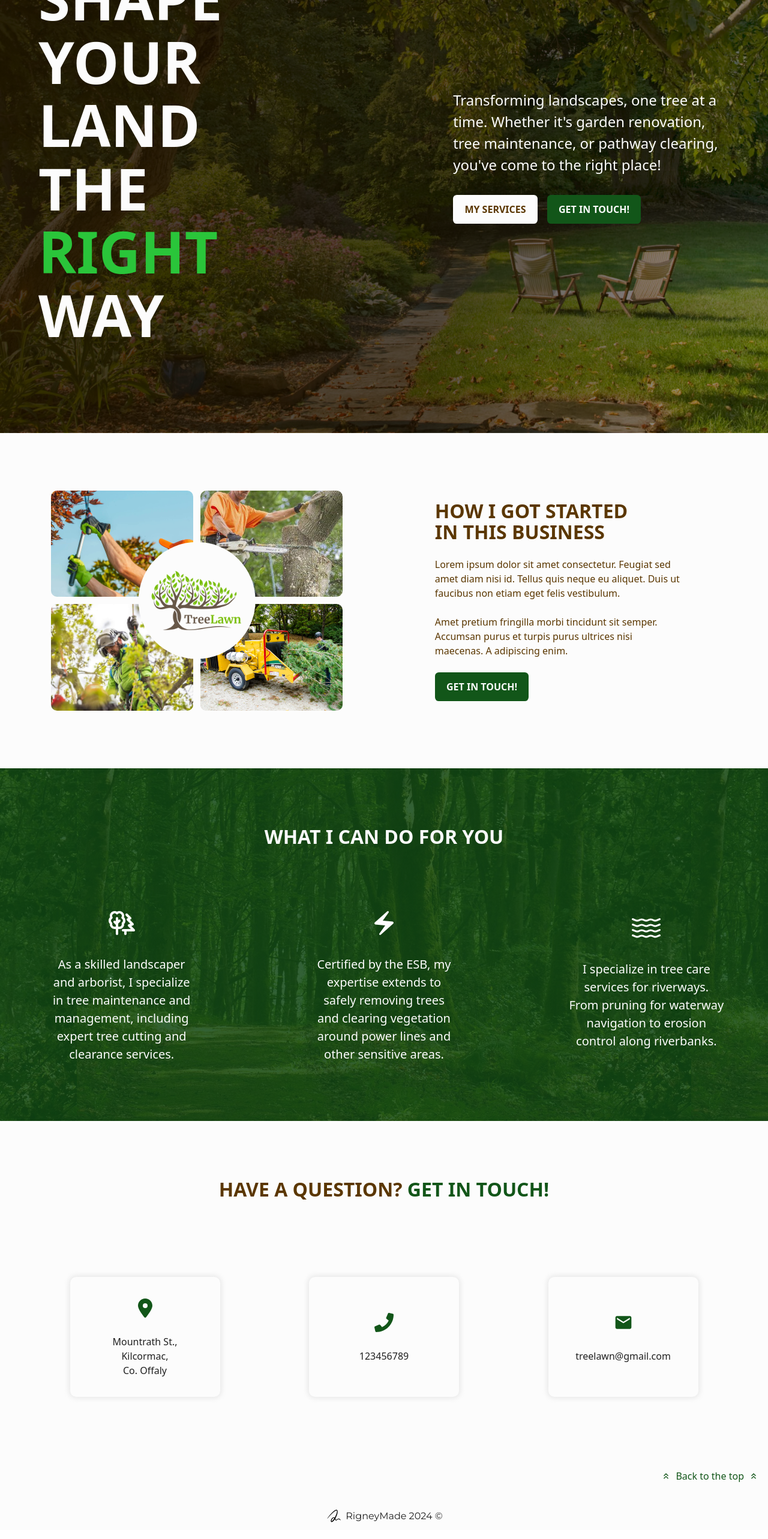
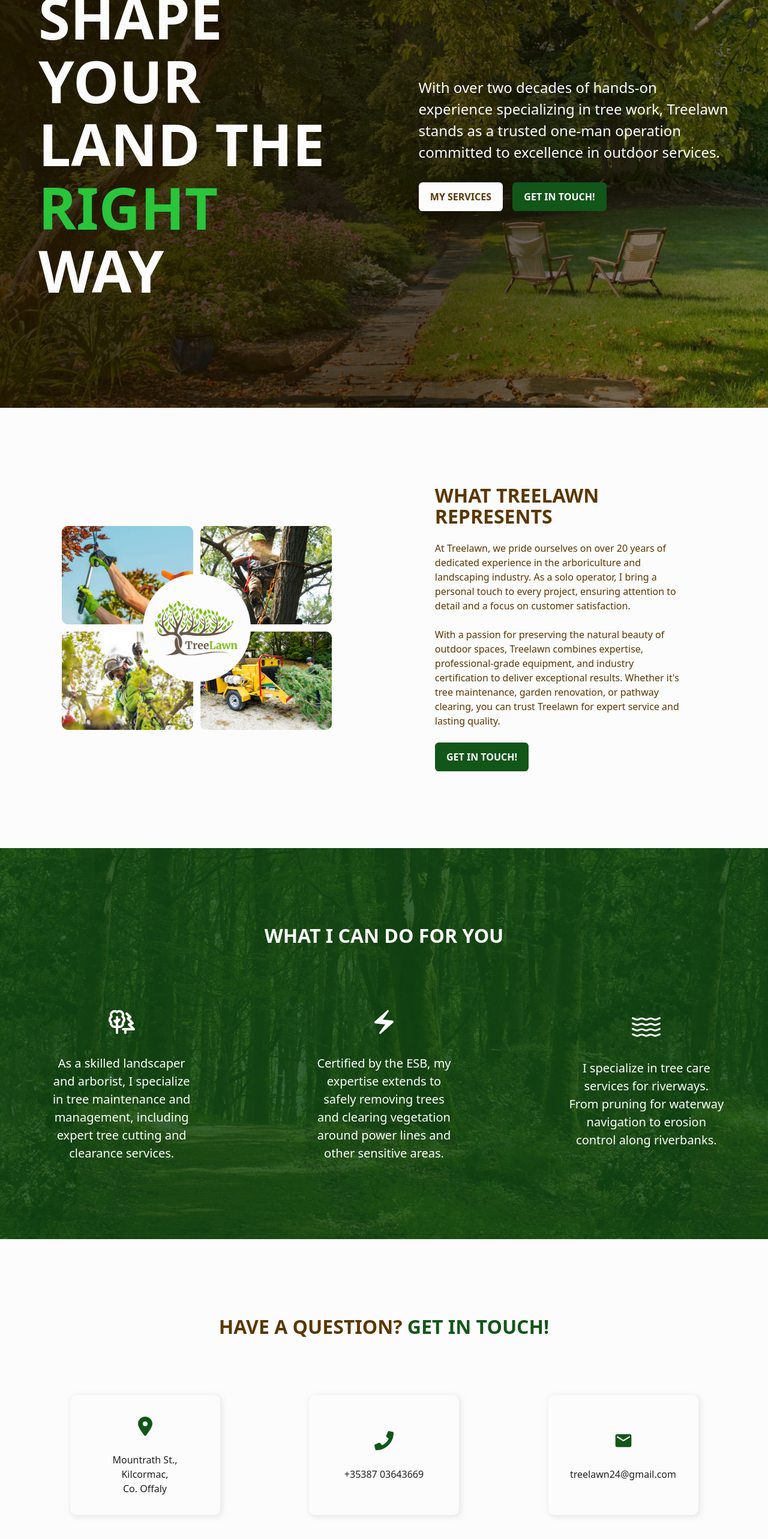
Before and after one commit to KramYengir/treelawn, a React (Vite) app: page / in a window 1280 px wide. Shown: the part 200-2766 px from the top of the page at 60% size. Built offline with nearby package versions, Linux system fonts and the light colour scheme; a web font is replaced by a local one.

Commit message:
compressed images, changed text & various style tweaks

```diff
--- a/src/components/About/About.css
+++ b/src/components/About/About.css
@@ -21,7 +21,7 @@
 
   margin-inline: auto;
 
-  max-width: min(95vw, 80%);
+  max-width: min(80vw, 450px);
 }
 .about__images .logo {
   position: absolute;
--- a/src/components/About/About.jsx
+++ b/src/components/About/About.jsx
@@ -1,6 +1,6 @@
 import "./About.css";
 import img1 from "../../assets/images/guy-clipping.jpg";
-import img2 from "../../assets/images/guy-in-tree.jpg";
+import img2 from "../../assets/images/tree-cutting.jpg";
 import img3 from "../../assets/images/guy-rope.jpeg";
 import img4 from "../../assets/images/woodcutter.jpg";
 import treelawnLogo from "../../assets/images/Treelawn_2.png";
@@ -26,15 +26,19 @@
         </div>
       </div>
       <div className="about__info">
-        <h2>How I got started in this business</h2>
+        <h2>What Treelawn represents</h2>
         <p>
-          Lorem ipsum dolor sit amet consectetur. Feugiat sed amet diam nisi id.
-          Tellus quis neque eu aliquet. Duis ut faucibus non etiam eget felis
-          vestibulum.
+          At Treelawn, we pride ourselves on over 20 years of dedicated
+          experience in the arboriculture and landscaping industry. As a solo
+          operator, I bring a personal touch to every project, ensuring
+          attention to detail and a focus on customer satisfaction.
           <br />
           <br />
-          Amet pretium fringilla morbi tincidunt sit semper. Accumsan purus et
-          turpis purus ultrices nisi maecenas. A adipiscing enim.
+          With a passion for preserving the natural beauty of outdoor spaces,
+          Treelawn combines expertise, professional-grade equipment, and
+          industry certification to deliver exceptional results. Whether
+          it&apos;s tree maintenance, garden renovation, or pathway clearing,
+          you can trust Treelawn for expert service and lasting quality.
         </p>
         <a href="#contact" className="btn btn-primary">
           Get In Touch!
--- a/src/components/Contact/Contact.css
+++ b/src/components/Contact/Contact.css
@@ -60,9 +60,9 @@
 
   justify-content: space-evenly;
   column-gap: 2rem;
-  row-gap: 4rem;
+  row-gap: 2rem;
 
-  padding-block: 6rem 7rem;
+  padding-block: 4rem 8rem;
 
   color: var(--clr-black);
   /* background-color: rgb(235, 235, 235); */
@@ -83,7 +83,7 @@
   padding: 2rem;
 
   border-radius: 10px;
-  box-shadow: 0 0 10px 1px rgba(211, 211, 211, 0.616);
+  box-shadow: 2px 2px 10px 1px rgba(211, 211, 211, 0.516);
 }
 
 .contact-info__card .card-icon {
--- a/src/components/Contact/Contact.jsx
+++ b/src/components/Contact/Contact.jsx
@@ -27,13 +27,13 @@
             <div className="card-icon">
               <FaPhone />
             </div>
-            <p>123456789</p>
+            <p>+35387 03643669</p>
           </div>
           <div className="contact-info__card">
             <div className="card-icon">
               <MdEmail />
             </div>
-            <p>treelawn@gmail.com</p>
+            <p>treelawn24@gmail.com</p>
           </div>
           <a href="#">
             <MdOutlineKeyboardDoubleArrowUp /> Back to the top{" "}
--- a/src/components/Footer/Footer.css
+++ b/src/components/Footer/Footer.css
@@ -1,4 +1,4 @@
-@import url("https://fonts.googleapis.com/css2?family=Montserrat&family=Oxygen:wght@300;400;");
+@import url("https://fonts.googleapis.com/css2?family=Montserrat:wght@300;400;");
 
 footer {
   display: flex;
@@ -6,9 +6,9 @@
   align-items: center;
   gap: 0.25rem;
 
-  padding-block: 0.5rem;
+  padding-block: 0.75rem;
 
-  /* background-color: rgb(235, 235, 235); */
+  border-top: 1px solid rgba(211, 211, 211, 0.516);
 }
 
 footer img {
@@ -17,7 +17,19 @@
 }
 
 footer a {
+  display: flex;
+  align-items: center;
   font-family: "Montserrat", sans-serif;
   font-size: var(--fs-300);
   color: var(--clr-black);
 }
+
+footer a:hover,
+footer a:hover,
+footer a:focus-visible {
+  color: var(--clr-primary);
+  & img {
+    filter: invert(23%) sepia(71%) saturate(669%) hue-rotate(78deg)
+      brightness(90%) contrast(92%);
+  }
+}
--- a/src/components/Footer/Footer.jsx
+++ b/src/components/Footer/Footer.jsx
@@ -4,8 +4,8 @@
 const Footer = () => {
   return (
     <footer>
-      <img src={rigneymadeLogo} alt="logo for website creator - rigneymade" />
       <a href="https://rigneymade.com/" target="_blank">
+        <img src={rigneymadeLogo} alt="logo for website creator - rigneymade" />{" "}
         RigneyMade <span>2024 ©</span>
       </a>
     </footer>
--- a/src/components/Hero/Hero.css
+++ b/src/components/Hero/Hero.css
@@ -14,6 +14,7 @@
 }
 
 .hero h2 {
+  text-wrap: balance;
   font-size: var(--fs-800);
   margin-block: 3rem;
 
@@ -39,7 +40,7 @@
 
 /** DESKTOPS **/
 
-@media (min-width: 60rem) {
+@media (min-width: 1200px) {
   section.hero {
     display: flex;
     justify-content: space-between;
@@ -50,6 +51,6 @@
 
   .hero h2,
   .hero .cta {
-    max-width: 40%;
+    max-width: 45%;
   }
 }
--- a/src/components/Hero/Hero.jsx
+++ b/src/components/Hero/Hero.jsx
@@ -8,9 +8,9 @@
       </h2>
       <div className="cta">
         <p>
-          Transforming landscapes, one tree at a time. Whether it&apos;s garden
-          renovation, tree maintenance, or pathway clearing, you&apos;ve come to
-          the right place!
+          With over two decades of hands-on experience specializing in tree
+          work, Treelawn stands as a trusted one-man operation committed to
+          excellence in outdoor services.
         </p>
         <div className="cta__buttons">
           <a href="#services" className="btn">
--- a/src/index.css
+++ b/src/index.css
@@ -92,7 +92,7 @@
 
 section {
   /* min-height: 90vh; */
-  padding: 6rem 1.5rem;
+  padding: 8rem 1.5rem;
 }
 
 h2 {
```
Also changed, not shown: src/assets/images/tree-cutting.jpg (added), src/assets/images/woodcutter.jpg.
